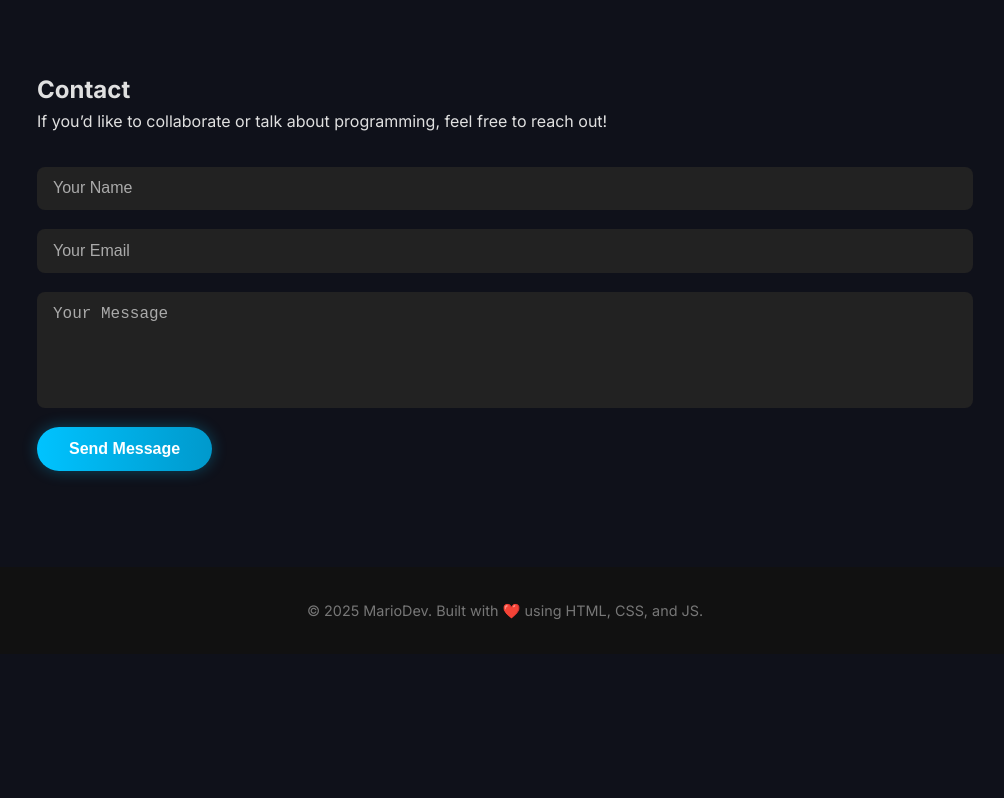
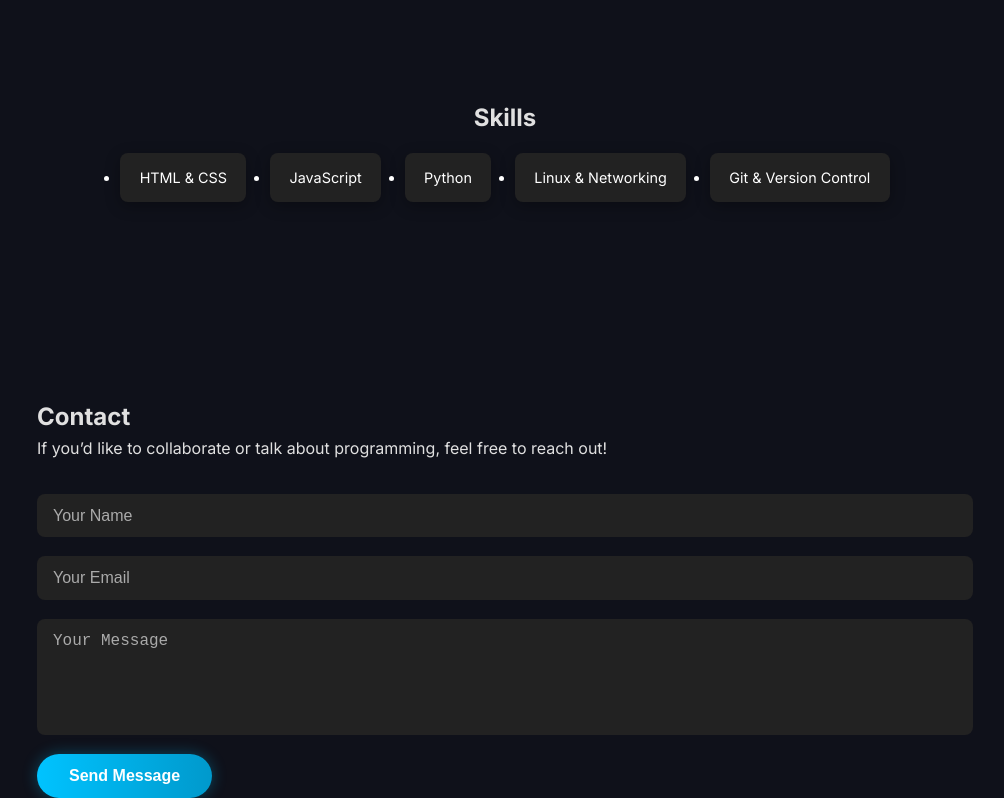
Before and after one commit to Chorizillo-source/Portfolio, a plain HTML site: page index.html in a window 1280 px wide. Shown: the part 1552-2350 px from the top of the page, without its empty margins (135-1139 px from the left). Before the commit the page ends 2206 px from the top, so only its background shows below. Drawn offline with Linux system fonts and the light colour scheme.

Commit message:
Changed css for smoother look

```diff
--- a/index.html
+++ b/index.html
@@ -15,8 +15,10 @@
       <h1 class="logo">MarioDev</h1>
       <nav>
         <ul class="nav-links">
+          <li><a href="#hero">Home</a></li>
           <li><a href="#about">About</a></li>
           <li><a href="#projects">Projects</a></li>
+          <li><a href="#skills">Skills</a></li>
           <li><a href="#contact">Contact</a></li>
         </ul>
         <div class="hamburger" id="hamburger">
@@ -61,6 +63,44 @@
     </div>
   </section>
 
+  <section id="skills">
+    <div class="container">
+      <h2>Skills</h2>
+      <ul class="skills-card">
+        <li class="skill-card">
+          HTML & CSS
+          <div class="skill-bar">
+            <div class="skill-bar-fill" data-skill-level="90%"></div>
+          </div>
+        </li>
+        <li class="skill-card">
+          JavaScript
+          <div class="skill-bar">
+            <div class="skill-bar-fill" data-skill-level="80%"></div>
+          </div>
+        </li>
+        <li class="skill-card">
+          Python
+          <div class="skill-bar">
+            <div class="skill-bar-fill" data-skill-level="85%"></div>
+          </div>
+        </li>
+        <li class="skill-card">
+          Linux & Networking
+          <div class="skill-bar">
+            <div class="skill-bar-fill" data-skill-level="75%"></div>
+          </div>
+        </li>
+        <li class="skill-card">
+          Git & Version Control
+          <div class="skill-bar">
+            <div class="skill-bar-fill" data-skill-level="80%"></div>
+          </div>
+        </li>
+      </ul>
+    </div>
+  </section>
+
   <section id="contact">
     <div class="container">
       <h2>Contact</h2>
--- a/script.js
+++ b/script.js
@@ -79,6 +79,7 @@ document.addEventListener("DOMContentLoaded", () => {
   window.addEventListener("scroll", revealCards);
   revealCards(); // run once on load
 
+
   // Dynamic particle background
   const canvas = document.getElementById("heroCanvas");
   const ctx = canvas.getContext("2d");
--- a/styles.css
+++ b/styles.css
@@ -183,6 +183,45 @@ section.visible {
   opacity: 1;
 }
 
+/*skills section*/
+
+#skills {
+  margin-top: 2rem;
+}
+#skills h2 {
+  text-align: center;
+  margin-bottom: 1rem;
+}
+#skills .skills-card {
+  display: flex;
+  flex-wrap: wrap;
+  justify-content: center;
+  gap: 1.5rem;
+}
+
+#skills .skills-card-container {
+  display: flex;
+  flex-direction: row;
+  gap: 1.2rem;
+  margin-top: 2rem;
+}
+
+.skill-card {
+  background: #222;
+  padding: 0.8rem 1.2rem;
+  border-radius: 8px;
+  font-size: 0.9rem;
+  color: #fff;
+  box-shadow: 0 4px 15px rgba(0,0,0,0.3);
+  transition: background 0.3s ease, transform 0.3s ease;
+}
+
+.skill-card:hover {
+  background: #00c3ff;
+  color: #111;
+  transform: translateY(-3px);
+}
+
 /* Contact Form */
 #contactForm {
   display: flex;
```
